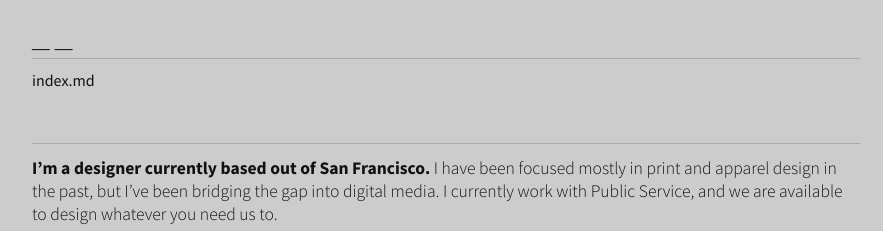
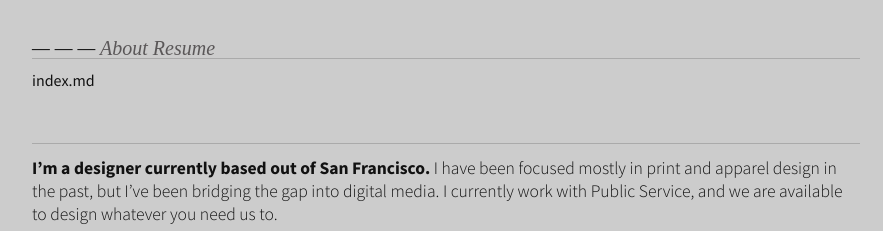
Before and after one commit to derakicksyou/derakicksyou.github.io, a Jekyll site: the page built from index.md, in a window 1280 px wide. Shown: the top 231 px of the page, without its empty margins (194-1077 px from the left). Built offline with Jekyll 4.4.1, drawn with Linux system fonts in a browser that asks for light colours; Markdown is read by kramdown in place of the engine named in the settings; comment, search, counter and statistics services are not loaded.

Commit message:
Update header.html

```diff
--- a/_includes/header.html
+++ b/_includes/header.html
@@ -6,6 +6,10 @@
             <span>{{ page.location }}</span>
             <span class="web-view">&mdash;</span>
             <span>{{ page.number }}</span>
+
+            <span class="web-view">&mdash;</span>
+            <a href="/index.html">About</a>
+            <a href="/resume.html">Resume</a>
         </h3>
     </div>
 
```
